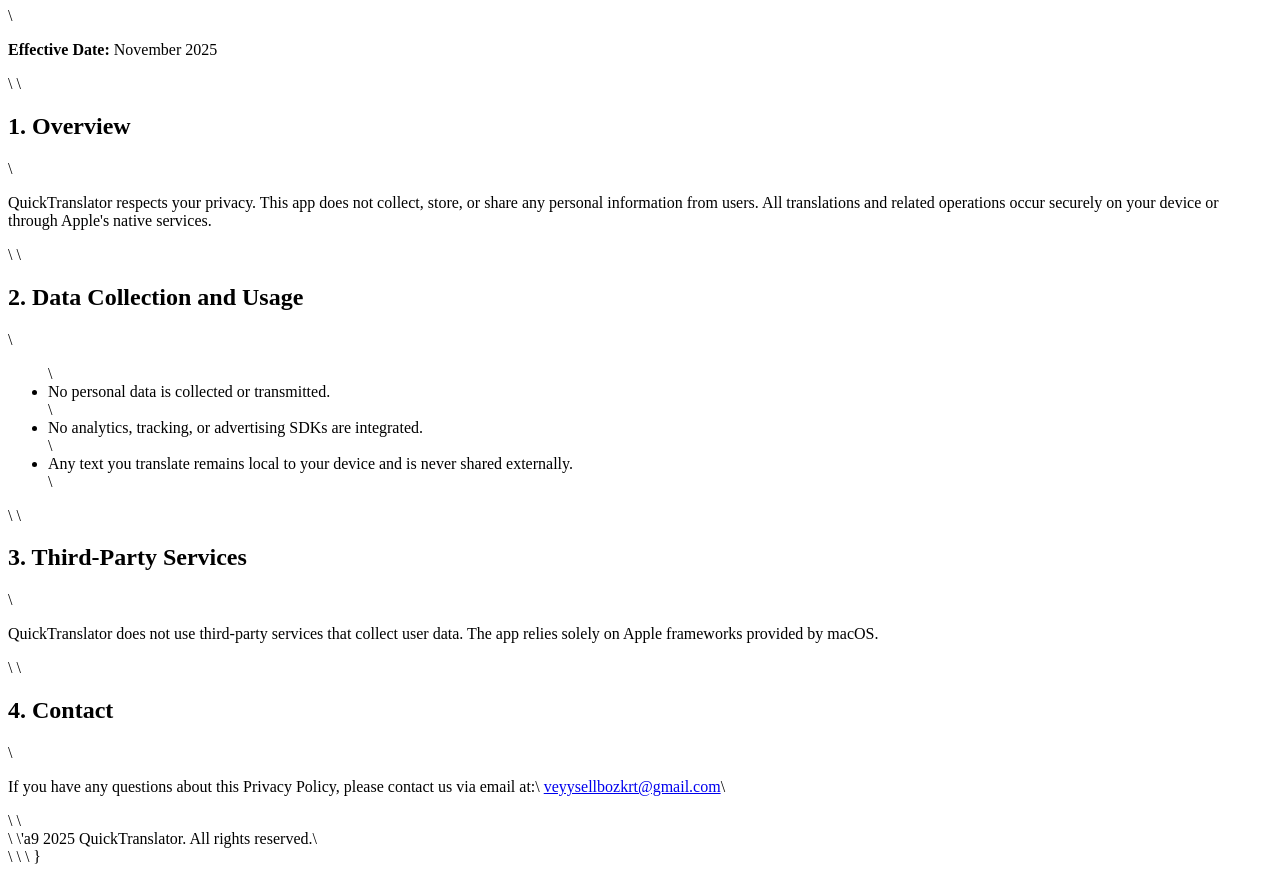
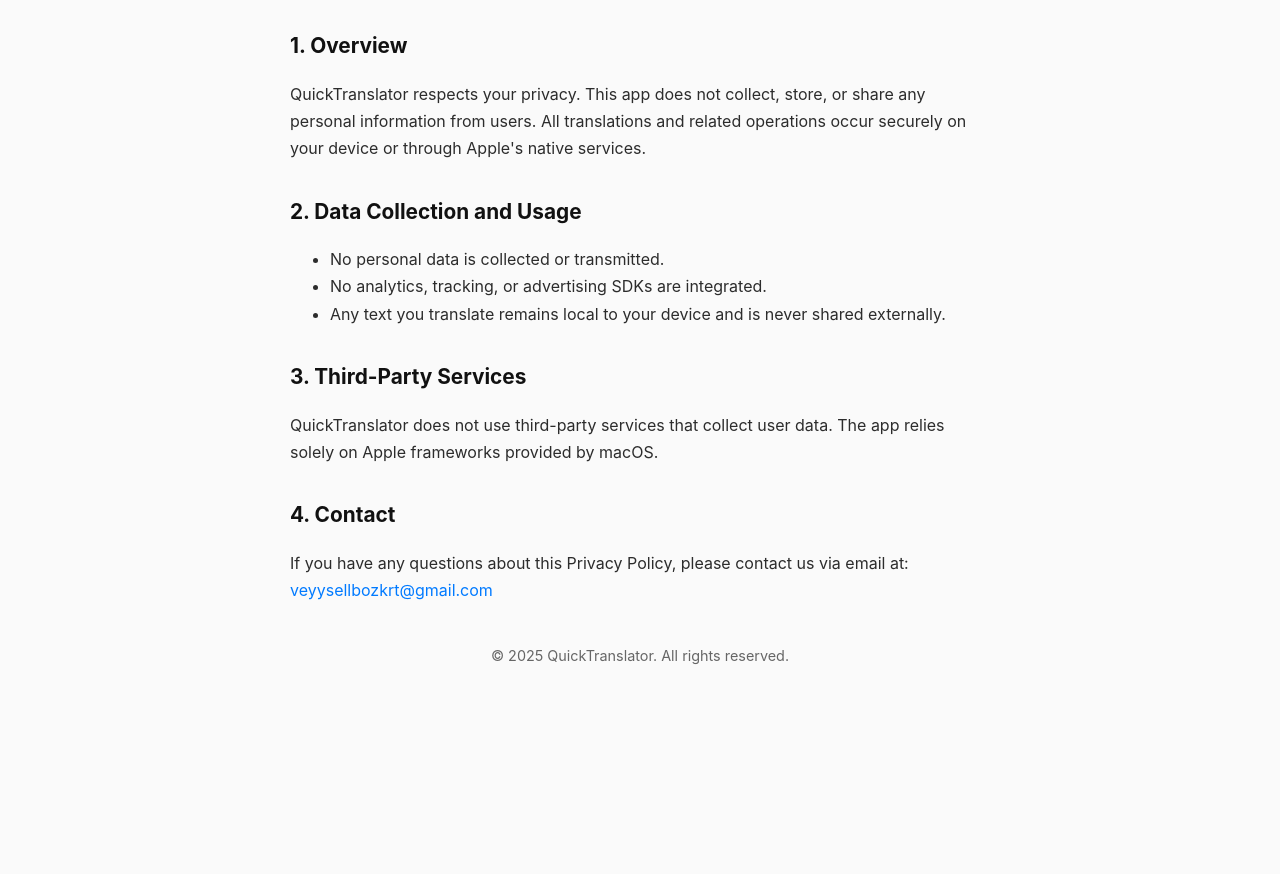
Before and after one commit to veyysellbozkurt/privacy-QuickTranslator-MacOS-App, a plain HTML site: page privacy.html in a window 1280 px wide. Shown: the part 135-1009 px from the top of the page. After the commit the page ends 844 px from the top, so only its background shows below. Drawn offline with Linux system fonts and the light colour scheme.

Commit message:
Refactor privacy.html structure and content

```diff
--- a/privacy.html
+++ b/privacy.html
@@ -1,59 +1,68 @@
-{\rtf1\ansi\ansicpg1252\cocoartf2822
-\cocoatextscaling0\cocoaplatform0{\fonttbl\f0\fswiss\fcharset0 Helvetica;}
-{\colortbl;\red255\green255\blue255;}
-{\*\expandedcolortbl;;}
-\paperw11900\paperh16840\margl1440\margr1440\vieww11520\viewh8400\viewkind0
-\pard\tx720\tx1440\tx2160\tx2880\tx3600\tx4320\tx5040\tx5760\tx6480\tx7200\tx7920\tx8640\pardirnatural\partightenfactor0
+<!DOCTYPE html>
+<html lang="en">
+<head>
+    <meta charset="UTF-8">
+    <meta name="viewport" content="width=device-width, initial-scale=1.0">
+    <title>Privacy Policy - QuickTranslator</title>
+    <style>
+        body {
+            font-family: -apple-system, BlinkMacSystemFont, "SF Pro Text", "Helvetica Neue", Helvetica, Arial, sans-serif;
+            line-height: 1.7;
+            margin: 40px auto;
+            max-width: 700px;
+            color: #2c2c2c;
+            background-color: #fafafa;
+            padding: 0 20px;
+        }
+        h1 {
+            color: #000;
+            font-size: 1.8em;
+            margin-bottom: 0.3em;
+        }
+        h2 {
+            color: #111;
+            font-size: 1.3em;
+            margin-top: 1.5em;
+        }
+        a {
+            color: #007aff;
+            text-decoration: none;
+        }
+        a:hover {
+            text-decoration: underline;
+        }
+        footer {
+            margin-top: 40px;
+            font-size: 0.9em;
+            color: #666;
+            text-align: center;
+        }
+    </style>
+</head>
+<body>
+    <h1>Privacy Policy for QuickTranslator</h1>
+    <p><strong>Effective Date:</strong> November 2025</p>
 
-\f0\fs24 \cf0 <!DOCTYPE html>\
-<html lang="en">\
-<head>\
-    <meta charset="UTF-8">\
-    <meta name="viewport" content="width=device-width, initial-scale=1.0">\
-    <title>Privacy Policy - QuickTranslator</title>\
-    <style>\
-        body \{\
-            font-family: -apple-system, BlinkMacSystemFont, "SF Pro Text", "Helvetica Neue", Helvetica, Arial, sans-serif;\
-            line-height: 1.6;\
-            margin: 40px auto;\
-            max-width: 700px;\
-            color: #333;\
-        \}\
-        h1, h2 \{\
-            color: #000;\
-        \}\
-        footer \{\
-            margin-top: 40px;\
-            font-size: 0.9em;\
-            color: #666;\
-        \}\
-    </style>\
-</head>\
-<body>\
-    <h1>Privacy Policy for QuickTranslator</h1>\
-    <p><strong>Effective Date:</strong> November 2025</p>\
-\
-    <h2>1. Overview</h2>\
-    <p>QuickTranslator respects your privacy. This app does not collect, store, or share any personal information from users. All translations and related operations occur securely on your device or through Apple's native services.</p>\
-\
-    <h2>2. Data Collection and Usage</h2>\
-    <ul>\
-        <li>No personal data is collected or transmitted.</li>\
-        <li>No analytics, tracking, or advertising SDKs are integrated.</li>\
-        <li>Any text you translate remains local to your device and is never shared externally.</li>\
-    </ul>\
-\
-    <h2>3. Third-Party Services</h2>\
-    <p>QuickTranslator does not use third-party services that collect user data. The app relies solely on Apple frameworks provided by macOS.</p>\
-\
-    <h2>4. Contact</h2>\
-    <p>If you have any questions about this Privacy Policy, please contact us via email at:\
-        <a href="mailto:veyysellbozkrt@gmail.com">veyysellbozkrt@gmail.com</a>\
-    </p>\
-\
-    <footer>\
-        \'a9 2025 QuickTranslator. All rights reserved.\
-    </footer>\
-</body>\
-</html>\
-}
+    <h2>1. Overview</h2>
+    <p>QuickTranslator respects your privacy. This app does not collect, store, or share any personal information from users. All translations and related operations occur securely on your device or through Apple's native services.</p>
+
+    <h2>2. Data Collection and Usage</h2>
+    <ul>
+        <li>No personal data is collected or transmitted.</li>
+        <li>No analytics, tracking, or advertising SDKs are integrated.</li>
+        <li>Any text you translate remains local to your device and is never shared externally.</li>
+    </ul>
+
+    <h2>3. Third-Party Services</h2>
+    <p>QuickTranslator does not use third-party services that collect user data. The app relies solely on Apple frameworks provided by macOS.</p>
+
+    <h2>4. Contact</h2>
+    <p>If you have any questions about this Privacy Policy, please contact us via email at:
+        <a href="mailto:veyysellbozkrt@gmail.com">veyysellbozkrt@gmail.com</a>
+    </p>
+
+    <footer>
+        © 2025 QuickTranslator. All rights reserved.
+    </footer>
+</body>
+</html>
```
